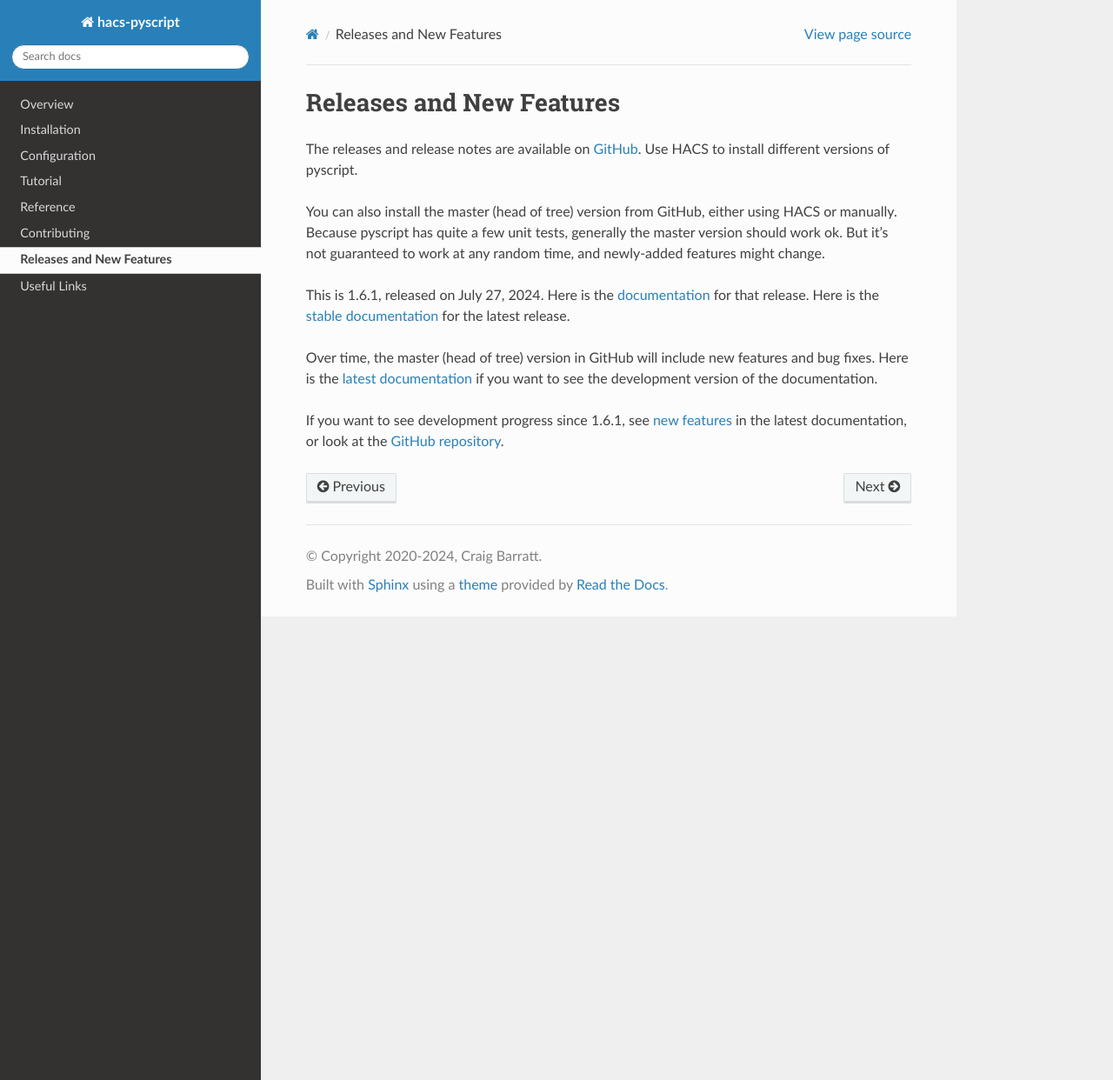
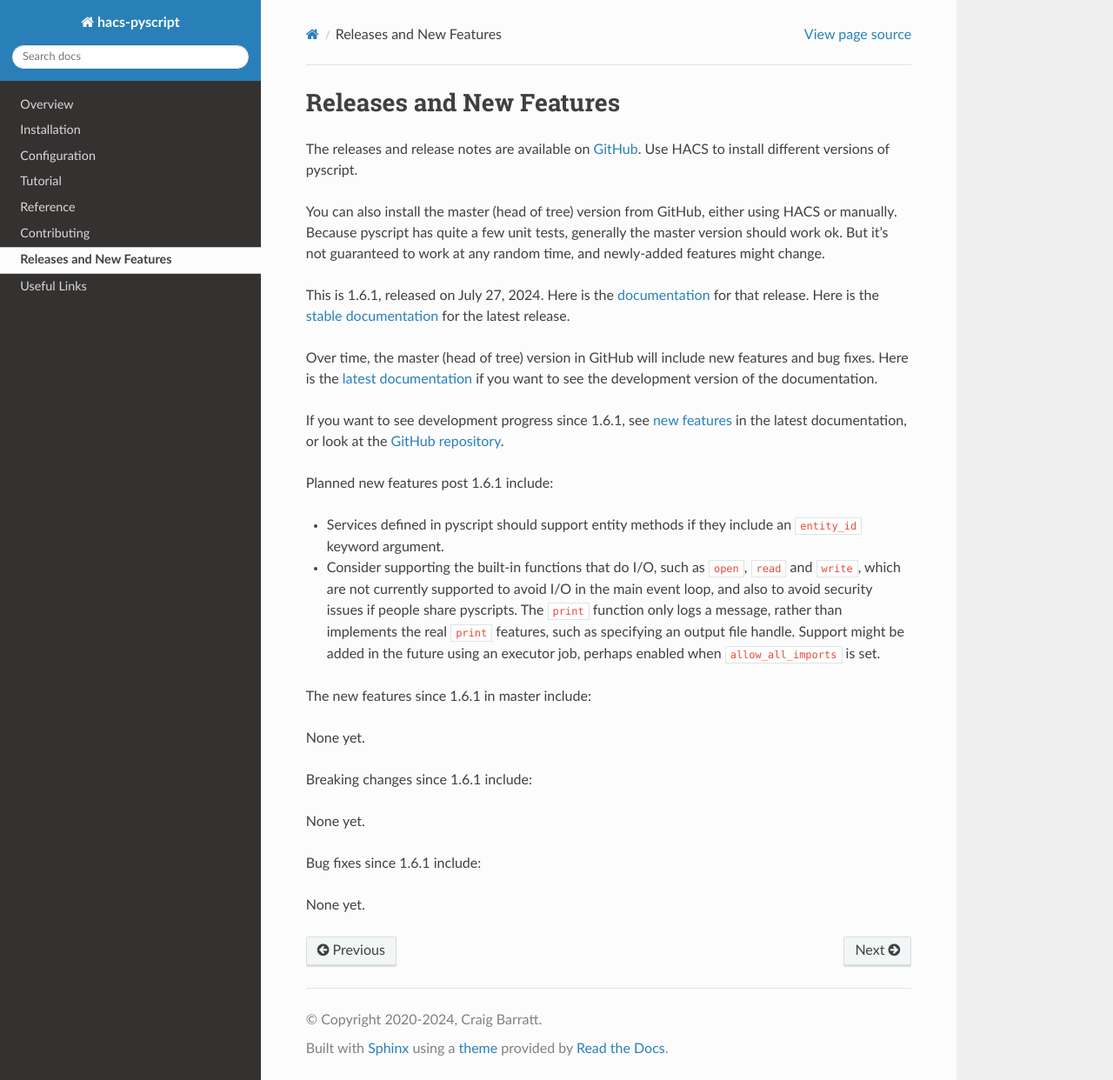
Before and after one commit to custom-components/pyscript, a Sphinx documentation site: the page built from docs/new_features.rst, in a window 1280 px wide and 1242 px high. Shown: the whole window at 87% size. Built offline with Sphinx 7.4.7 and the Read the Docs theme 3.1.0, drawn with Linux system fonts in a browser that asks for light colours.

```diff
--- a/docs/new_features.rst
+++ b/docs/new_features.rst
@@ -20,3 +20,24 @@
 If you want to see development progress since 1.6.1, see
 `new features <https://hacs-pyscript.readthedocs.io/en/latest/new_features.html>`__ in the latest
 documentation, or look at the `GitHub repository <https://github.com/custom-components/pyscript>`__.
+
+Planned new features post 1.6.1 include:
+
+- Services defined in pyscript should support entity methods if they include an ``entity_id`` keyword argument.
+- Consider supporting the built-in functions that do I/O, such as ``open``, ``read`` and ``write``, which
+  are not currently supported to avoid I/O in the main event loop, and also to avoid security issues if people
+  share pyscripts. The ``print`` function only logs a message, rather than implements the real ``print`` features,
+  such as specifying an output file handle. Support might be added in the future using an executor job, perhaps
+  enabled when ``allow_all_imports`` is set.
+
+The new features since 1.6.1 in master include:
+
+None yet.
+
+Breaking changes since 1.6.1 include:
+
+None yet.
+
+Bug fixes since 1.6.1 include:
+
+None yet.
--- a/pyproject.toml
+++ b/pyproject.toml
@@ -1,2 +1,6 @@
 [tool.black]
 line-length = 109
+
+#[tool.pytest.ini_options]
+#asyncio_mode = "auto"
+#asyncio_default_fixture_loop_scope = "function"
```
Also changed, not shown: 6 other files.
